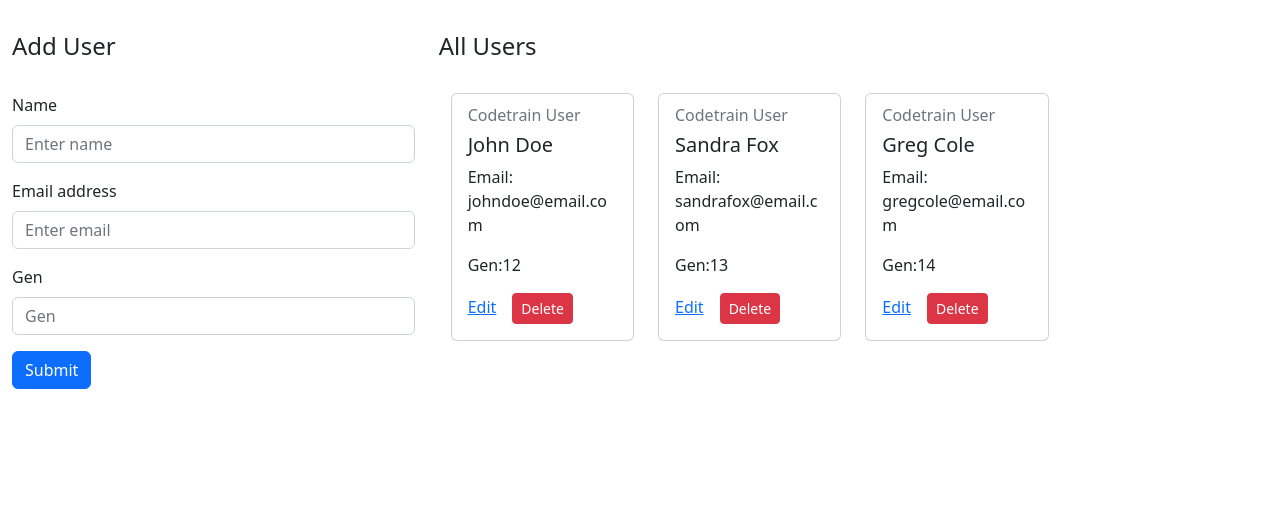
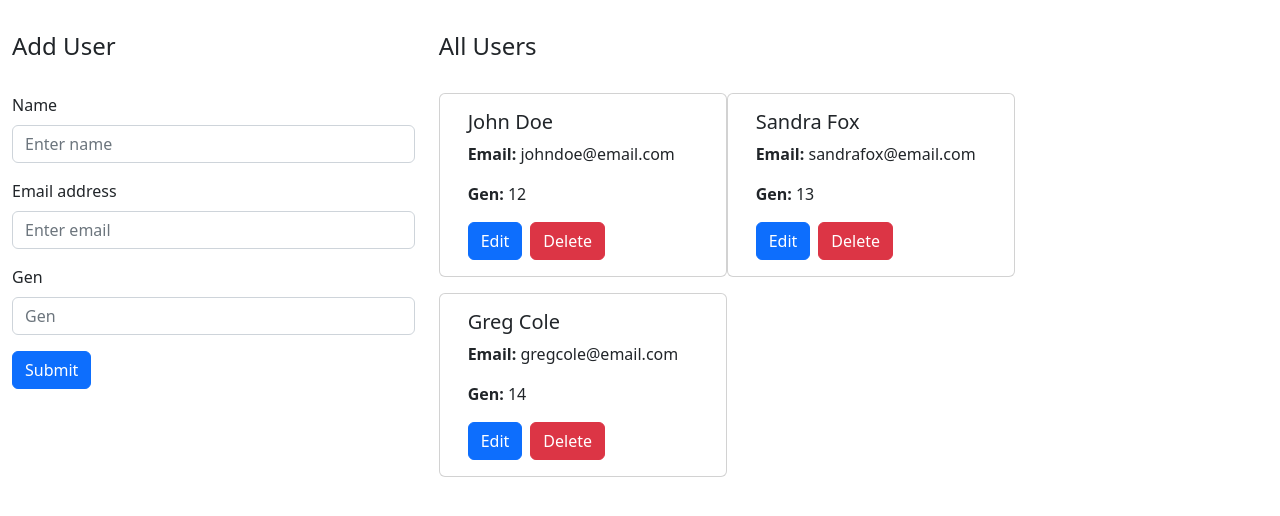
Before and after one commit to EmmanuelBD/React-users-2, a React (Create React App) app: page / in a window 1280 px wide. Shown: the top 516 px of the page. Built offline with nearby package versions, Linux system fonts and the light colour scheme.

Commit message:
Added react-redux delete and edit functionalities

```diff
--- a/src/components/User.jsx
+++ b/src/components/User.jsx
@@ -1,54 +1,99 @@
-import React, {useState} from 'react';
+/*
+import React, { useState } from 'react';
 import { Card, Col, Button, Modal } from 'react-bootstrap';
 import EditUserForm from './EditUserForm';
 
 const User = (props) => {
-
   const [show, setShow] = useState(false);
   const handleClose = () => setShow(false);
   const handleShow = () => setShow(true);
 
-  const handleDelete = (e) => {
-        e.preventDefault();
+  const handleDelete = () => {
     props.deleteUser(props.userInfo.id);
   };
+
   return (
-
     <>
-
       <Modal show={show} onHide={handleClose}>
         <Modal.Header closeButton>
           <Modal.Title>Edit User</Modal.Title>
         </Modal.Header>
         <Modal.Body>
-
-              <EditUserForm userInfo={props.userInfo} editUser={props.editUser} closeModal={handleClose}/>
-
+          <EditUserForm userInfo={props.userInfo} editUser={props.editUser} closeModal={handleClose} />
         </Modal.Body>
       </Modal>
 
-
-        <Col md="3" style={{marginBottom: "1rem"}}>
+      <Col md="3" style={{ marginBottom: '1rem' }}>
         <Card>
           <Card.Body>
-
-        <Card.Subtitle className="mb-2 text-muted">
-            Codetrain User
-            </Card.Subtitle>
+            <Card.Subtitle className="mb-2 text-muted">Codetrain User</Card.Subtitle>
             <Card.Title>{props.userInfo.name}</Card.Title>
             <Card.Text>
               <p>Email: {props.userInfo.email}</p>
-          <p>Gen:{props.userInfo.gen}</p>
+              <p>Gen: {props.userInfo.gen}</p>
             </Card.Text>
-        <Card.Link href="#" onClick={handleShow}>Edit</Card.Link>
-        <Card.Link href="#"><Button variant='danger' size='sm' onClick={handleDelete}>Delete</Button></Card.Link>
+            <Card.Link href="#" onClick={handleShow}>
+              Edit
+            </Card.Link>
+            <Card.Link href="#">
+              <Button variant="danger" size="sm" onClick={handleDelete}>
+                Delete
+              </Button>
+            </Card.Link>
           </Card.Body>
         </Card>
-
       </Col>
-
     </>
   );
-}
+};
+
+export default User;  */
+
+
+// User.js
+import React, { useState } from 'react';
+import { Card, Button, Modal, Form } from 'react-bootstrap';
+import EditUserForm from './EditUserForm';
+
+const User = (props) => {
+  const [show, setShow] = useState(false);
+  const handleClose = () => setShow(false);
+  const handleShow = () => setShow(true);
+
+  const handleDelete = () => {
+    props.deleteUser(props.userInfo.id);
+  };
+
+  return (
+    <>
+      <Modal show={show} onHide={handleClose}>
+        <Modal.Header closeButton>
+          <Modal.Title>Edit User</Modal.Title>
+        </Modal.Header>
+        <Modal.Body>
+          <EditUserForm userInfo={props.userInfo} editUser={props.editUser} closeModal={handleClose} />
+        </Modal.Body>
+      </Modal>
+
+      <Card style={{ width: '18rem', marginBottom: '1rem' }}>
+        <Card.Body>
+          <Card.Title>{props.userInfo.name}</Card.Title>
+          <Card.Text>
+            <strong>Email:</strong> {props.userInfo.email}
+          </Card.Text>
+          <Card.Text>
+            <strong>Gen:</strong> {props.userInfo.gen}
+          </Card.Text>
+          <Button variant="primary" onClick={handleShow} style={{ marginRight: '0.5rem' }}>
+            Edit
+          </Button>
+          <Button variant="danger" onClick={handleDelete}>
+            Delete
+          </Button>
+        </Card.Body>
+      </Card>
+    </>
+  );
+};
 
 export default User;
```
Lines whose indentation alone changed are shown as unchanged.
